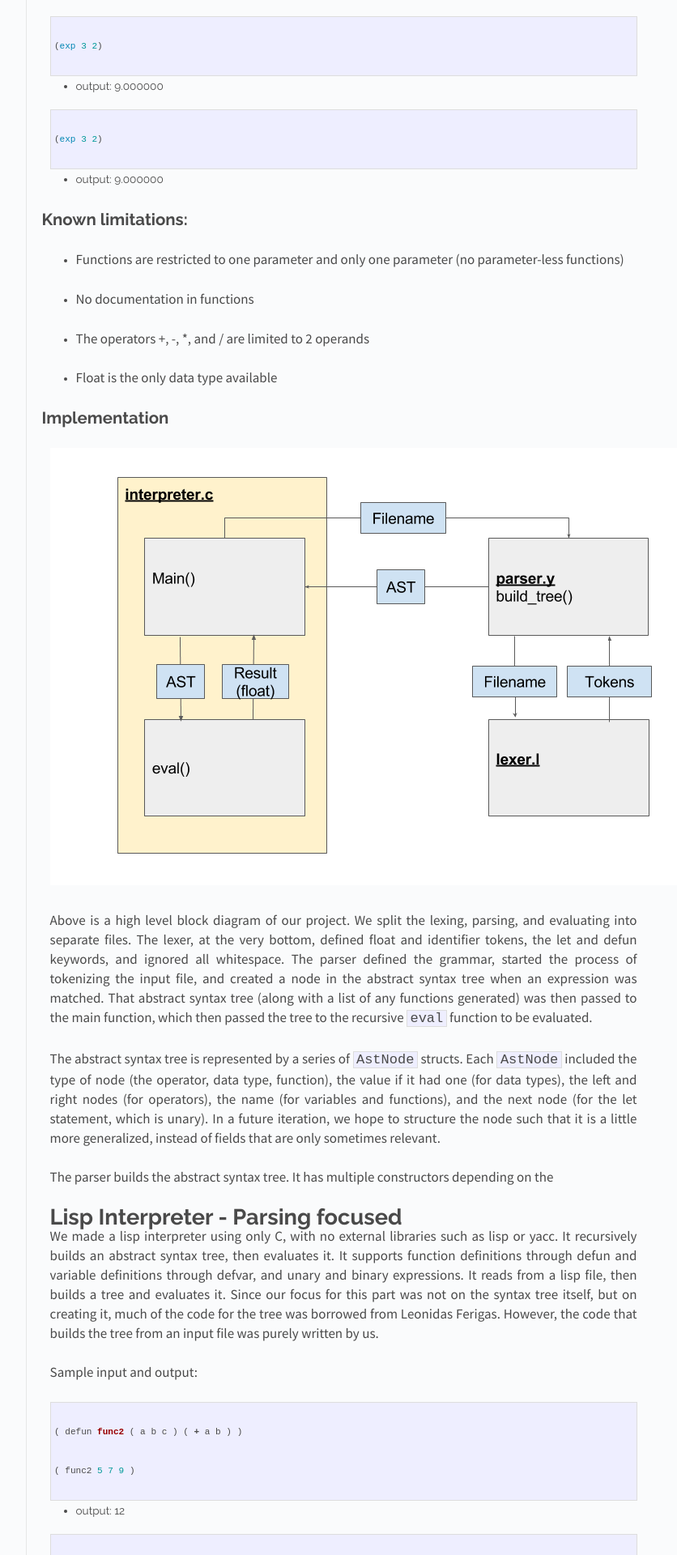
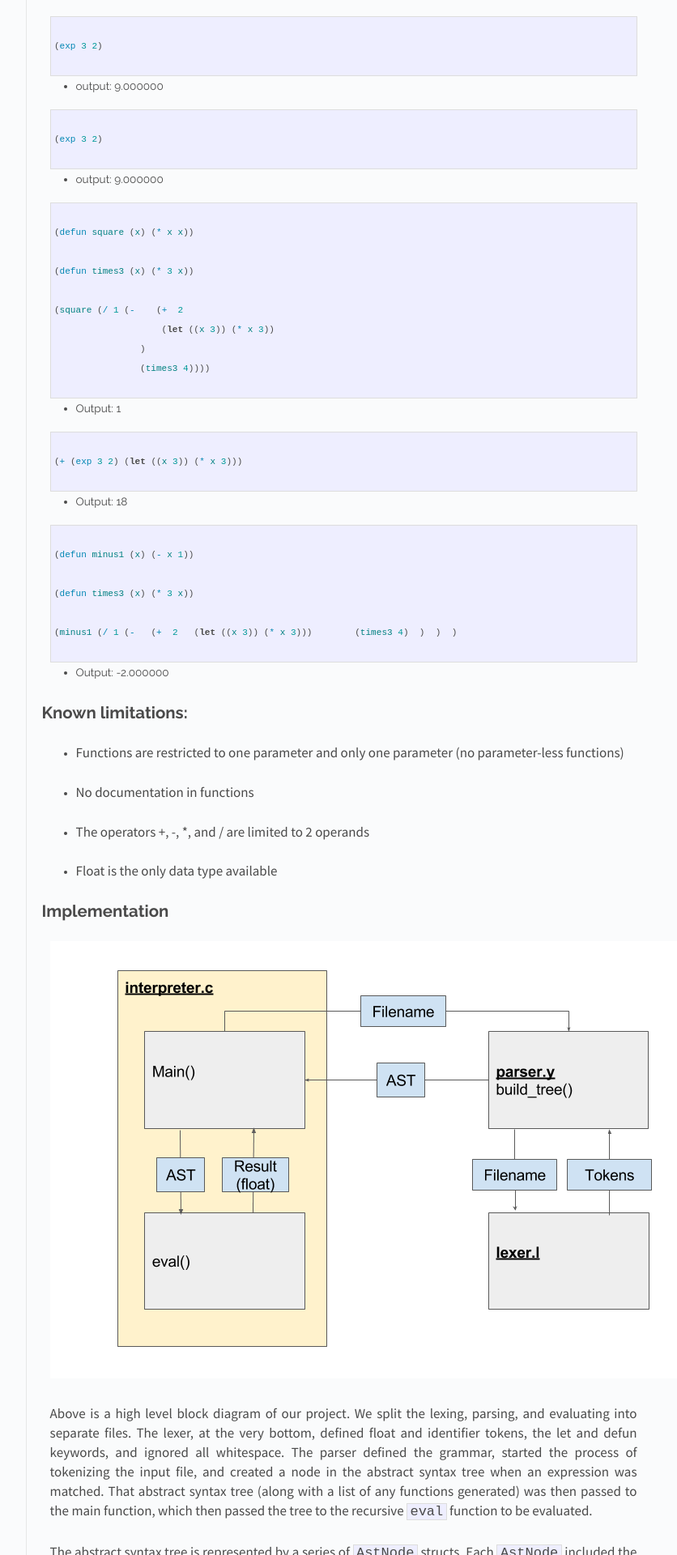
Before and after one commit to kuannie1/SoftSysEccentricEucalyptus, a Jekyll site: the page built from docs/_posts/2017-04-30-eLISP-Cs.md, in a window 1280 px wide. Shown: the part 1152-3072 px from the top of the page at 81% size, without its empty margins (326-1162 px from the left). Built offline with Jekyll 4.4.1, drawn with Linux system fonts in a browser that asks for light colours; some of the changed text lies outside the part shown.

Commit message:
Update/Create 2017-04-30-eLISP-Cs.md

````diff
--- a/docs/_posts/2017-04-30-eLISP-Cs.md
+++ b/docs/_posts/2017-04-30-eLISP-Cs.md
@@ -53,6 +53,41 @@ We made an interpreter that evaluates the contents of a lisp file with an open-s
 
 * output: 9.000000
 
+```lisp
+
+(defun square (x) (* x x))
+
+(defun times3 (x) (* 3 x))
+
+(square (/ 1 (-    (+  2
+                    (let ((x 3)) (* x 3))
+                )
+                (times3 4))))
+
+```
+
+* Output: 1
+
+```lisp
+
+(+ (exp 3 2) (let ((x 3)) (* x 3)))
+
+```
+
+* Output: 18
+
+```lisp
+
+(defun minus1 (x) (- x 1))
+
+(defun times3 (x) (* 3 x))
+
+(minus1 (/ 1 (-   (+  2   (let ((x 3)) (* x 3)))	(times3 4)  )  )  )
+
+```
+
+* Output: -2.000000
+
 ## Known limitations:
 
 * Functions are restricted to one parameter and only one parameter (no parameter-less functions)
@@ -88,7 +125,7 @@ Sample input and output:
 
 * output: 12
 
-```ruby
+```python
 
  ( * 5 7 )
 
@@ -96,7 +133,7 @@ Sample input and output:
 
 * output: 35
 
-```C
+```python
 
 ( defvar ( x ( + 7 10 ) ) )
 
@@ -104,7 +141,7 @@ Sample input and output:
 
 * output: 17
 
-```oCaml
+```python
 
 ( * 2 x )
 
@@ -112,7 +149,7 @@ Sample input and output:
 
 * output: 34
 
-```lisp
+```python
 
 ( * ( + 7 ( - 9 3 ) ) 15 )
 
@@ -120,7 +157,7 @@ Sample input and output:
 
 * output: 195
 
-```lisp
+```python
 
 ( defun func3 ( ) ( 18 ) )
 
@@ -130,7 +167,7 @@ Sample input and output:
 
 * output: 18
 
-```lisp
+```python
 
 ( if t 4 5 )
 
@@ -138,7 +175,7 @@ Sample input and output:
 
 * output: 4
 
-```lisp
+```python
 
 ( if nil 4 5 )
 
````
Also changed, not shown: other parts of docs/_posts/2017-04-30-eLISP-Cs.md (+3 -1 lines).
